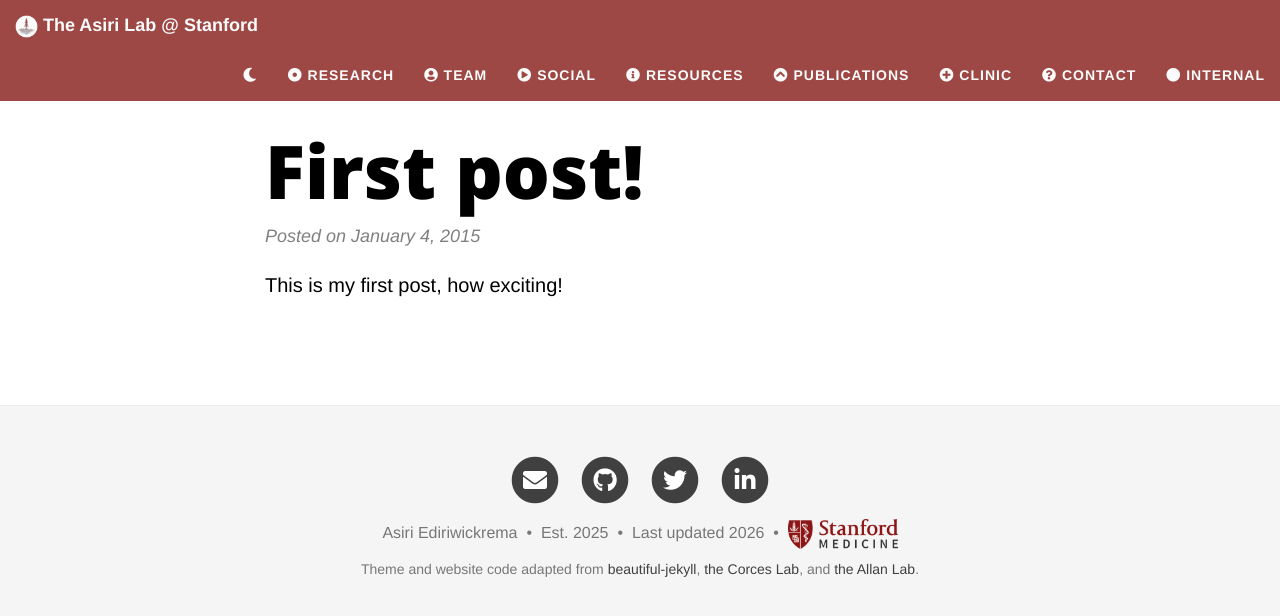
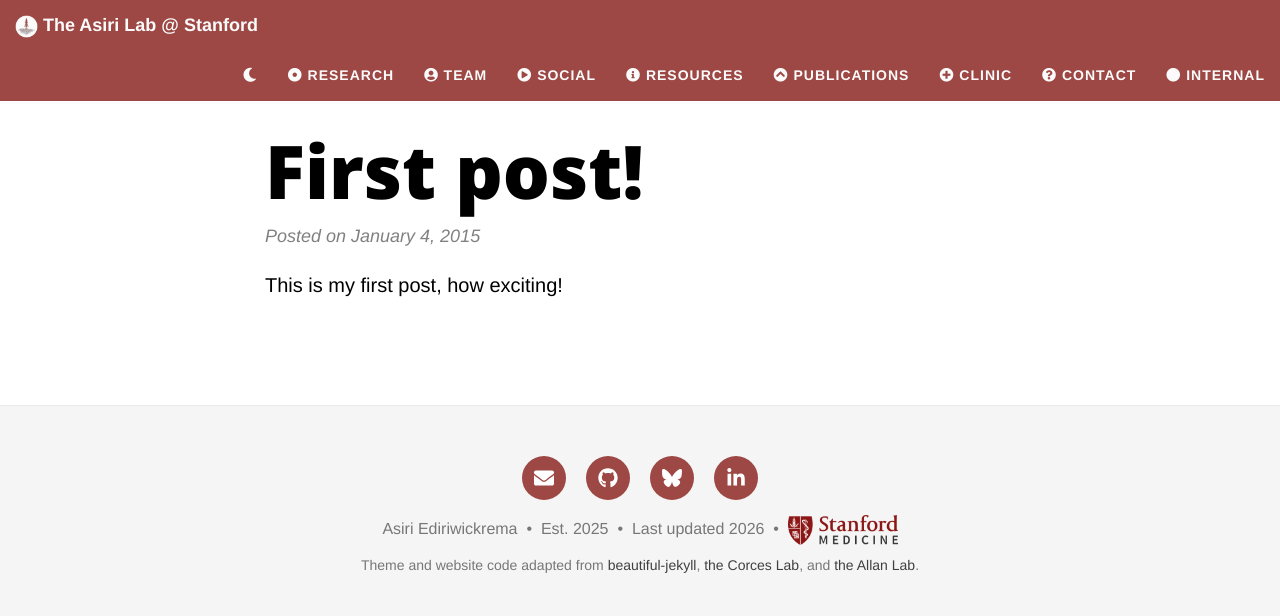
Before and after one commit to systemsheme/systemsheme.github.io, a Jekyll site: the page built from _posts/2015-01-04-first-post.md, in a window 1280 px wide. Shown: the top 616 px of the page. Built offline with Jekyll 4.4.1, drawn with Linux system fonts in a browser that asks for light colours.

Commit message:
Footer: replace Font Awesome social icons with inline SVG (renders on iOS regardless of icon-font loading); Bluesky gets real logo

```diff
--- a/_includes/footer.html
+++ b/_includes/footer.html
@@ -14,9 +14,14 @@
             {%- else -%}
               <a href="{{element.baseURL}}{{ site.social-network-links[curkey] }}" title="{{ element.name }}">
             {%- endif -%}
-                <span class="fa-stack fa-lg" aria-hidden="true">
-                  <i class="fas fa-circle fa-stack-2x"></i>
-                  <i class="{{ element.icon }} fa-stack-1x fa-inverse"></i>
+                <span class="social-icon" aria-hidden="true">
+                {%- case curkey -%}
+                {%- when 'email' -%}<svg viewBox="0 0 512 512"><path d="M502.3 190.8c3.9-3.1 9.7-.2 9.7 4.7V400c0 26.5-21.5 48-48 48H48c-26.5 0-48-21.5-48-48V195.6c0-5 5.7-7.8 9.7-4.7 22.4 17.4 52.1 39.5 154.1 113.6 21.1 15.4 56.7 47.8 92.2 47.6 35.7.3 72-32.8 92.3-47.6 102-74.1 131.6-96.3 154-113.7zM256 320c23.2.4 56.6-29.2 73.4-41.4 132.7-96.3 142.8-104.7 173.4-128.7 5.8-4.5 9.2-11.5 9.2-18.9v-19c0-26.5-21.5-48-48-48H48C21.5 64 0 85.5 0 112v19c0 7.4 3.4 14.3 9.2 18.9 30.6 23.9 40.7 32.4 173.4 128.7 16.8 12.2 50.2 41.8 73.4 41.4z"/></svg>
+                {%- when 'github' -%}<svg viewBox="0 0 496 512"><path d="M165.9 397.4c0 2-2.3 3.6-5.2 3.6-3.3.3-5.6-1.3-5.6-3.6 0-2 2.3-3.6 5.2-3.6 3-.3 5.6 1.3 5.6 3.6zm-31.1-4.5c-.7 2 1.3 4.3 4.3 4.9 2.6 1 5.6 0 6.2-2s-1.3-4.3-4.3-5.2c-2.6-.7-5.5.3-6.2 2.3zm44.2-1.7c-2.9.7-4.9 2.6-4.6 4.9.3 2 2.9 3.3 5.9 2.6 2.9-.7 4.9-2.6 4.6-4.6-.3-1.9-3-3.2-5.9-2.9zM244.8 8C106.1 8 0 113.3 0 252c0 110.9 69.8 205.8 169.5 239.2 12.8 2.3 17.3-5.6 17.3-12.1 0-6.2-.3-40.4-.3-61.4 0 0-70 15-84.7-29.8 0 0-11.4-29.1-27.8-36.6 0 0-22.9-15.7 1.6-15.4 0 0 24.9 2 38.6 25.8 21.9 38.6 58.6 27.5 72.9 20.9 2.3-16 8.8-27.1 16-33.7-55.9-6.2-112.3-14.3-112.3-110.5 0-27.5 7.6-41.3 23.6-58.9-2.6-6.5-11.1-33.3 2.6-67.9 20.9-6.5 69 27 69 27 20-5.6 41.5-8.5 62.8-8.5s42.8 2.9 62.8 8.5c0 0 48.1-33.6 69-27 13.7 34.7 5.2 61.4 2.6 67.9 16 17.7 25.8 31.5 25.8 58.9 0 96.5-58.9 104.2-114.8 110.5 9.2 7.9 17 22.9 17 46.4 0 33.7-.3 75.4-.3 83.6 0 6.5 4.6 14.4 17.3 12.1C428.2 457.8 496 362.9 496 252 496 113.3 383.5 8 244.8 8zM97.2 352.9c-1.3 1-1 3.3.7 5.2 1.6 1.6 3.9 2.3 5.2 1 1.3-1 1-3.3-.7-5.2-1.6-1.6-3.9-2.3-5.2-1zm-10.8-8.1c-.7 1.3.3 2.9 2.3 3.9 1.6 1 3.6.7 4.3-.7.7-1.3-.3-2.9-2.3-3.9-2-.6-3.6-.3-4.3.7zm32.4 35.6c-1.6 1.3-1 4.3 1.3 6.2 2.3 2.3 5.2 2.6 6.5 1 1.3-1.3.7-4.3-1.3-6.2-2.2-2.3-5.2-2.6-6.5-1zm-11.4-14.7c-1.6 1-1.6 3.6 0 5.9 1.6 2.3 4.3 3.3 5.6 2.3 1.6-1.3 1.6-3.9 0-6.2-1.4-2.3-4-3.3-5.6-2z"/></svg>
+                {%- when 'linkedin' -%}<svg viewBox="0 0 448 512"><path d="M100.28 448H7.4V148.9h92.88zM53.79 108.1C24.09 108.1 0 83.5 0 53.8a53.79 53.79 0 0 1 107.58 0c0 29.7-24.1 54.3-53.79 54.3zM447.9 448h-92.68V302.4c0-34.7-.7-79.2-48.29-79.2-48.29 0-55.69 37.7-55.69 76.7V448h-92.78V148.9h89.08v40.8h1.3c12.4-23.5 42.69-48.3 87.88-48.3 94 0 111.28 61.9 111.28 142.3V448z"/></svg>
+                {%- when 'bluesky' -%}<svg viewBox="0 0 576 512"><path d="M407.8 294.7c-3.3-.4-6.7-.8-10-1.3c3.4.4 6.7.9 10 1.3zM288 227.1C261.9 176.4 190.9 81.9 124.9 35.3C61.6-9.4 37.5-1.7 21.6 5.5C3.3 13.8 0 41.9 0 58.4S9.1 194 15 213.9c19.5 65.7 89.1 87.9 153.2 80.7c3.3-.5 6.6-.9 10-1.4c-3.3.5-6.6 1-10 1.4C74.3 308.6-9.1 342.8 100.3 464.5C220.6 589.1 265.1 437.8 288 361.1c22.9 76.7 49.2 222.5 185.6 103.4c102.4-103.4 28.1-156-65.8-169.9c-3.3-.4-6.7-.8-10-1.3c3.4.4 6.7.9 10 1.3c64.1 7.1 133.6-15.1 153.2-80.7C566.9 194 576 75 576 58.4s-3.3-44.7-21.6-52.9c-15.8-7.1-40-14.9-103.2 29.8C385.1 81.9 314.1 176.4 288 227.1z"/></svg>
+                {%- else -%}<i class="{{ element.icon }}"></i>
+                {%- endcase -%}
                 </span>
                 <span class="sr-only">{{ element.name }}</span>
               </a>
--- a/css/main.css
+++ b/css/main.css
@@ -967,6 +967,25 @@ p, li, td, th {
   margin-top: 14px;
 }
 
+/* ---- Footer social icons (inline SVG, no icon-font dependency — renders on iOS) ---- */
+.footer-links .social-icon {
+  display: inline-flex;
+  align-items: center;
+  justify-content: center;
+  width: 44px;
+  height: 44px;
+  margin: 0 5px;
+  border-radius: 50%;
+  background: #9d4844;
+  color: #fff;
+  vertical-align: middle;
+  transition: background 0.2s ease, transform 0.2s ease;
+}
+.footer-links a:hover .social-icon,
+.footer-links a:focus .social-icon { background: #7d3a37; transform: translateY(-2px); }
+.footer-links .social-icon svg { width: 20px; height: 20px; fill: currentColor; display: block; }
+.footer-links .social-icon i { font-size: 20px; line-height: 1; }
+
 /* ---- Scroll reveal: tiles/cards fade & lift into focus (see js/scroll-reveal.js) ----
    The `.sr` class is added to <html> synchronously in the <head> before first
    paint, so tiles start hidden with no flash/jerk. `.is-visible` is added by the
```
